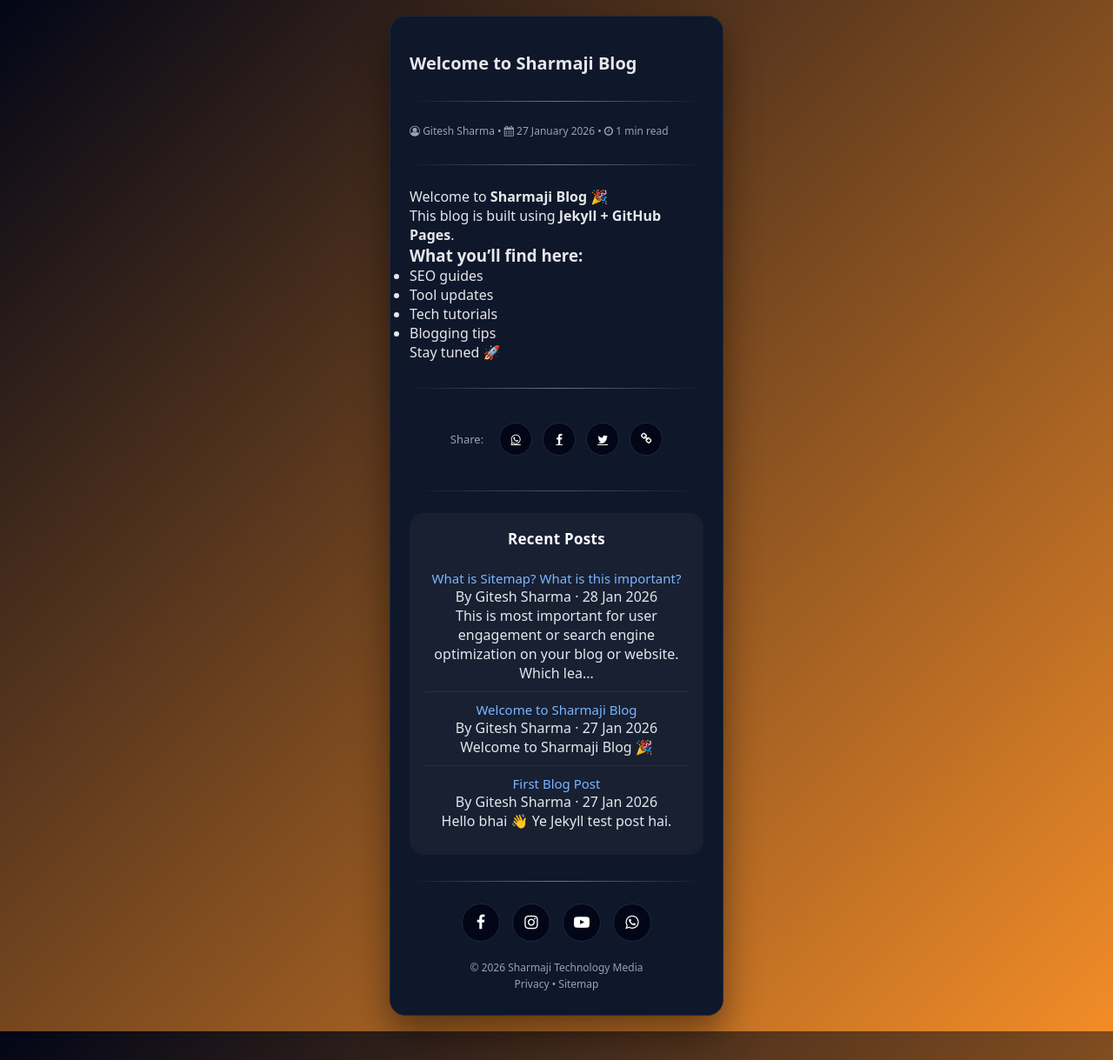
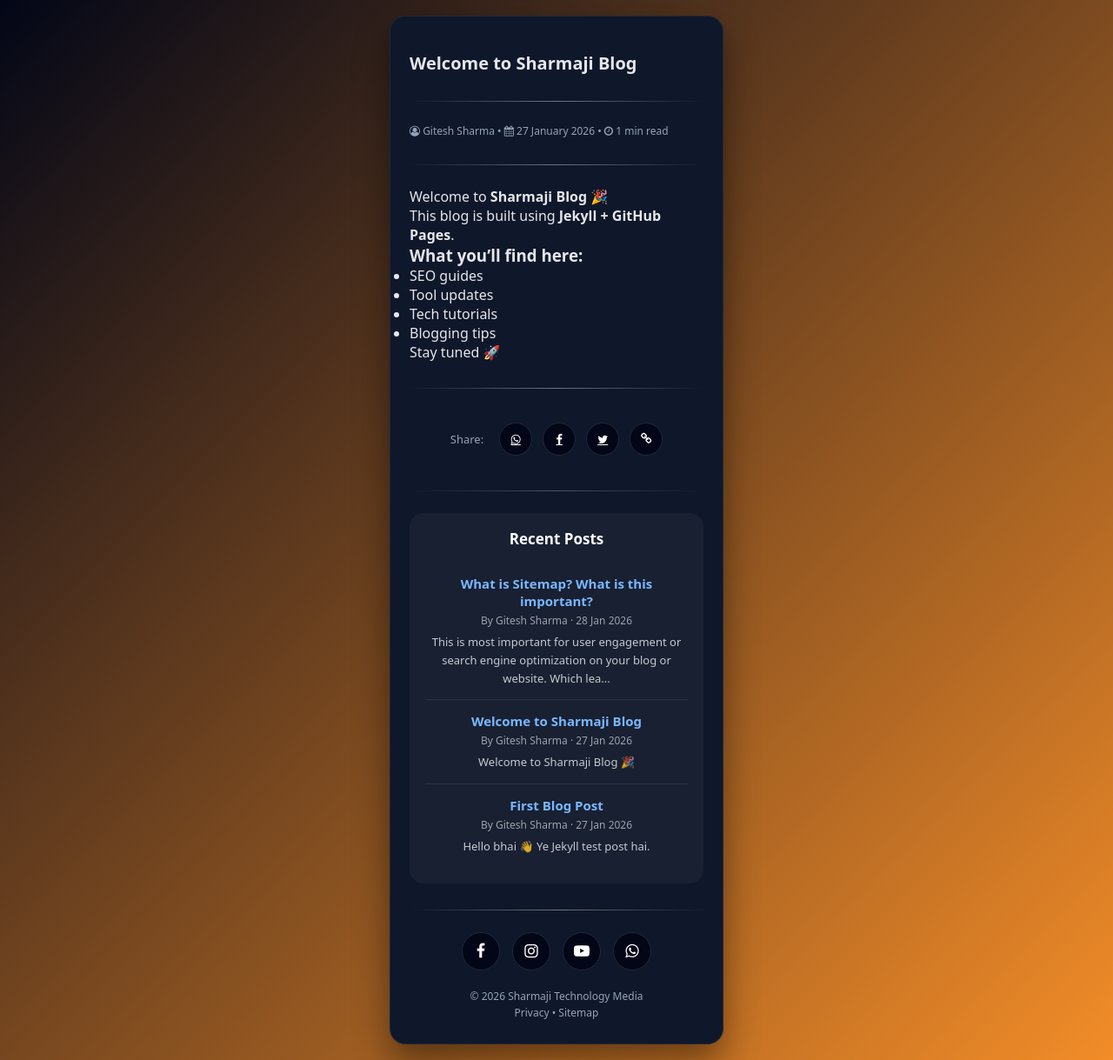
Before and after one commit to gitesh-sharma/blog, a Jekyll site: the page built from _posts/2026-01-27-welcome-to-sharmaji-blog.md, in a window 1280 px wide. Shown: the whole page at 87% size. Built offline with Jekyll 4.4.1, drawn with Linux system fonts in a browser that asks for light colours.

Commit message:
Update default.html

```diff
--- a/_layouts/default.html
+++ b/_layouts/default.html
@@ -285,62 +286,72 @@
   );
 }
 
-/* Container */
+/* Wrapper */
 .recent-posts {
-  margin-top: 10px;
   padding: 18px;
   border-radius: 16px;
-  background: rgba(255, 255, 255, 0.04);
-  backdrop-filter: blur(6px);
+  background: rgba(255,255,255,0.04);
 }
 
 /* Heading */
 .recent-posts h3 {
   font-size: 17px;
-  margin-bottom: 14px;
-  color: #ffffff;
-  letter-spacing: 0.3px;
+  margin-bottom: 16px;
+  color: #fff;
 }
 
-/* List reset */
+/* List */
 .recent-posts ul {
   list-style: none;
+  margin: 0;
   padding: 0;
-  margin: 0;
 }
 
-/* Each post */
-.recent-posts li {
-  padding: 10px 0;
+/* Card */
+.recent-card {
+  padding: 14px 0;
   border-bottom: 1px solid rgba(255,255,255,0.08);
 }
 
-.recent-posts li:last-child {
+.recent-card:last-child {
   border-bottom: none;
 }
 
-/* Link */
-.recent-posts a {
+/* Image */
+.recent-thumb {
+  width: 100%;
+  height: 150px;
+  object-fit: cover;
+  border-radius: 12px;
+  margin-bottom: 10px;
+}
+
+/* Title */
+.recent-title {
   display: block;
   font-size: 15px;
+  font-weight: 600;
   color: #7ab7ff;
   text-decoration: none;
-  font-weight: 500;
-  transition: all 0.25s ease;
 }
 
-.recent-posts a:hover {
+.recent-title:hover {
   color: #ffffff;
-  transform: translateX(4px);
 }
 
-/* Date */
-.recent-posts .post-date {
-  margin-top: 3px;
+/* Meta */
+.recent-meta {
   font-size: 12px;
   opacity: 0.65;
+  margin: 4px 0 6px;
 }
 
+/* Description */
+.recent-desc {
+  font-size: 13px;
+  line-height: 1.6;
+  opacity: 0.85;
+}
 
 </style>
 
```
Also changed, not shown: other parts of _layouts/default.html (+1 -0 lines).
